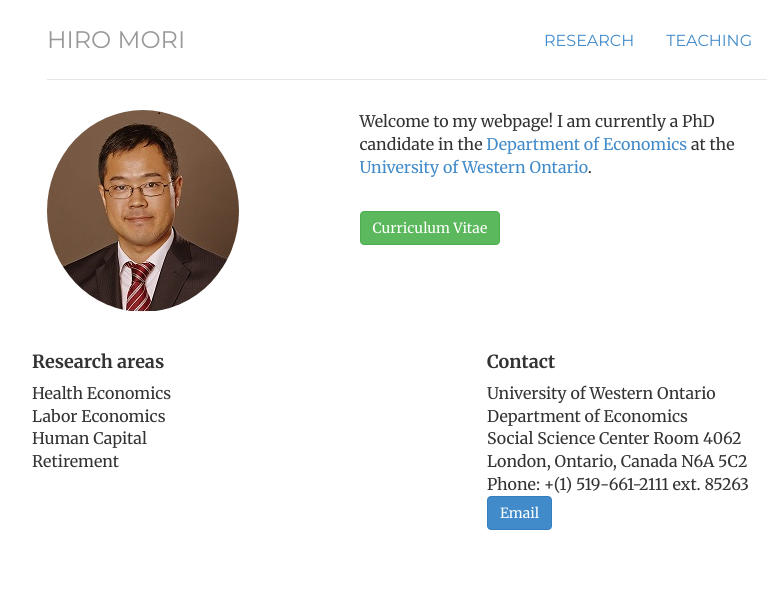
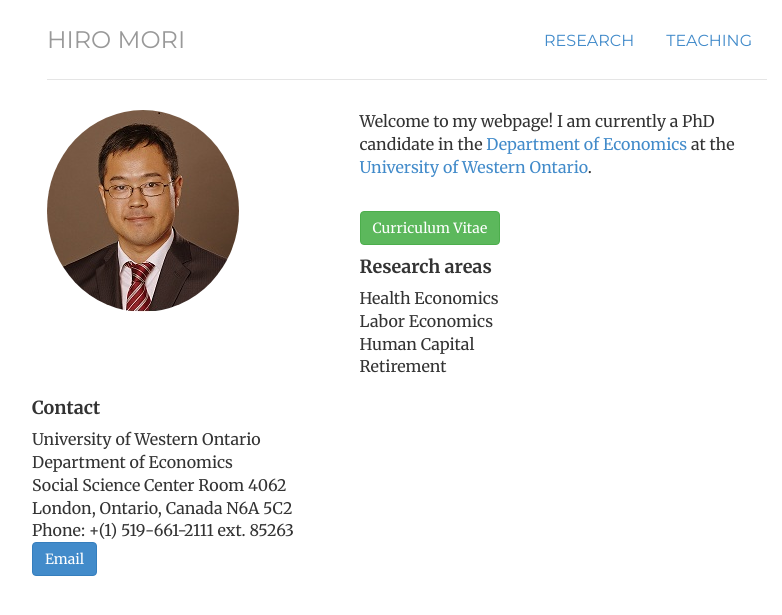
Before and after one commit to morihiroaki/morihiroaki.github.io, a Jekyll site: the page built from index.html, in a window 1280 px wide. Shown: the top 615 px of the page, without its empty margins (233-1015 px from the left). Built offline with Jekyll 4.4.1, drawn with Linux system fonts in a browser that asks for light colours.

Commit message:
Update index.html

```diff
--- a/index.html
+++ b/index.html
@@ -18,8 +18,9 @@
               <!--a class="btn btn-warning" href="/research.html">Research</a-->
               <!--a class="btn btn-danger" href="/teaching.html">Teaching</a-->
               </div>
+                     <br/>       <br/>       <br/>       <br/>       <br/>       <br/>
     <div class='row'>
-                <div class='col-md-7'>
+                <div class='col-md-5'>
                 <h4>Research areas</h4>
                 <div class='fields'>
                   <ul class="list-unstyled">
@@ -30,7 +31,7 @@
                   </ul>
                 </div>
               </div>
-              <div class='col-md-5'>
+              <div class='col-md-7'>
                 <h4>Contact</h4>
                 University of Western Ontario <br/>
                 Department of Economics <br/>
```
